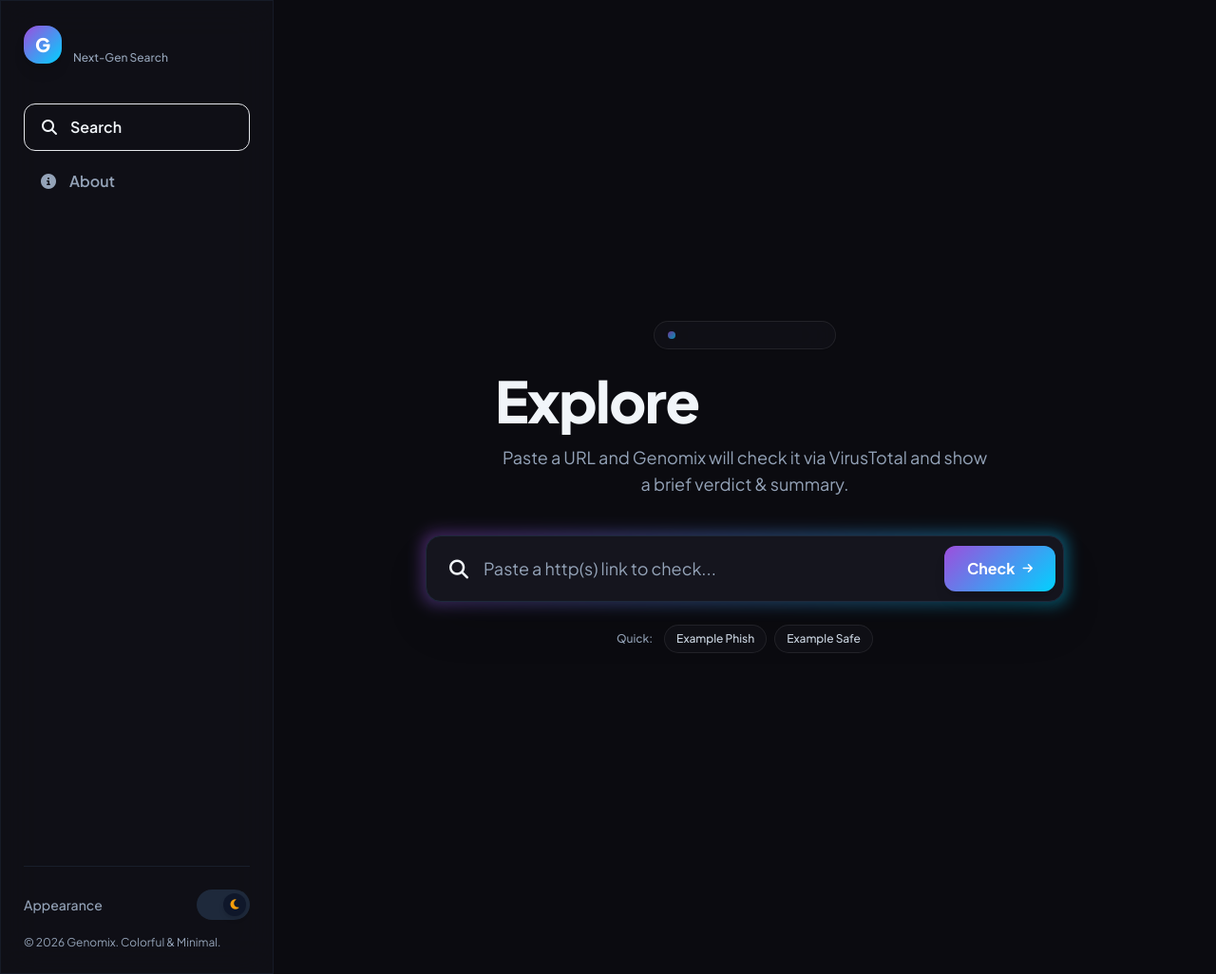
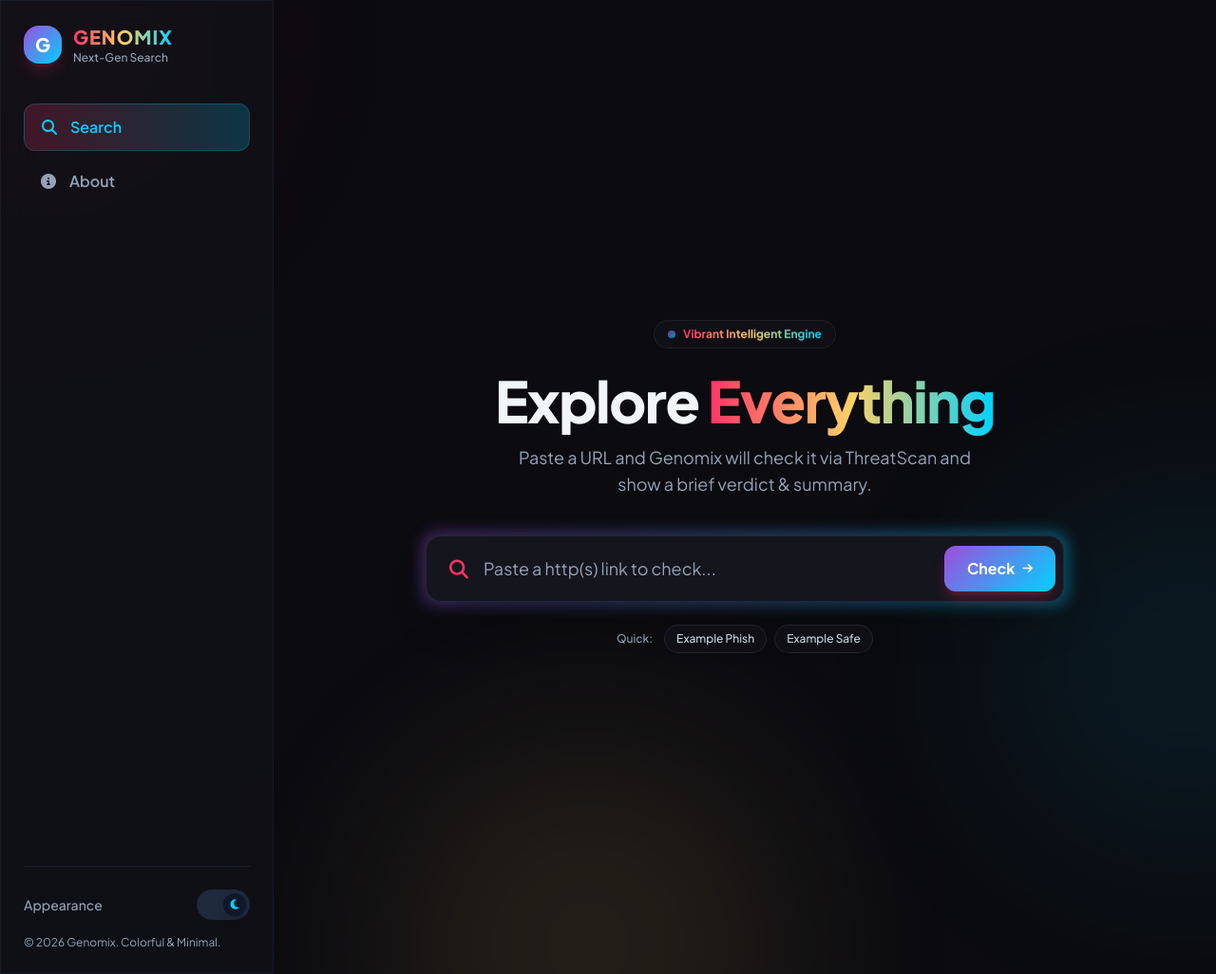
Before and after one commit to FourCarbon/genomix, a Flask app: page / in a window 1280 px wide. Shown: the whole page at 95% size. Run offline with Flask 2, Linux system fonts and the light colour scheme; some libraries are stand-ins or nearby versions.

Commit message:
Enhance Tailwind CSS config and update references
Added custom color and animation configurations to Tailwind CSS. Updated references from VirusTotal to a more generic scan provider in the content.

```diff
--- a/templates/vfx.html
+++ b/templates/vfx.html
@@ -8,14 +8,43 @@
   <script>
     tailwind.config = {
       darkMode: 'class',
-      theme: { /* same config as you had */ }
+      theme: {
+        extend: {
+          colors: {
+            brand: {
+              red: '#ff3366',
+              blue: '#00d2ff',
+              yellow: '#ffd166',
+              purple: '#9d4edd'
+            }
+          },
+          animation: {
+            'gradient-slow': 'gradientShift 12s ease infinite',
+            'float': 'float 6s ease-in-out infinite',
+            'pulse-glow': 'pulseGlow 3s ease-in-out infinite',
+          },
+          keyframes: {
+            gradientShift: {
+              '0%, 100%': { backgroundPosition: '0% 50%' },
+              '50%': { backgroundPosition: '100% 50%' },
+            },
+            float: {
+              '0%, 100%': { transform: 'translateY(0px)' },
+              '50%': { transform: 'translateY(-10px)' },
+            },
+            pulseGlow: {
+              '0%, 100%': { opacity: 0.6, transform: 'scale(1)' },
+              '50%': { opacity: 0.9, transform: 'scale(1.03)' },
+            }
+          }
+        }
+      }
     }
   </script>
   <link rel="stylesheet" href="https://cdnjs.cloudflare.com/ajax/libs/font-awesome/6.4.0/css/all.min.css">
   <link href="https://fonts.googleapis.com/css2?family=Plus+Jakarta+Sans:wght@300;400;500;600;700;800&display=swap" rel="stylesheet">
   <style>
     body { font-family: 'Plus Jakarta Sans', sans-serif; }
-    /* keep your CSS blob, glass-panel, scrollbars, etc. */
     .animated-bg { background: linear-gradient(-45deg, #ff3366, #ff851b, #ffd166, #00d2ff, #9d4edd); background-size: 400% 400%; animation: gradientShift 15s ease infinite; }
     .glass-panel { background: rgba(255,255,255,0.7); backdrop-filter: blur(20px); -webkit-backdrop-filter: blur(20px); border: 1px solid rgba(255,255,255,0.3); }
     .dark .glass-panel { background: rgba(18,18,24,0.75); border: 1px solid rgba(255,255,255,0.08); }
@@ -23,10 +52,14 @@
   </style>
 </head>
 <body class="bg-slate-50 dark:bg-[#0b0b10] text-slate-800 dark:text-slate-100 min-h-screen overflow-x-hidden transition-colors duration-500">
-  <!-- KEEP the rest of your layout: ambient blobs, sidebar, main, etc. -->
+  <div class="fixed inset-0 pointer-events-none overflow-hidden z-0">
+    <div class="absolute -top-40 -left-40 w-96 h-96 bg-brand-red/20 dark:bg-brand-red/15 rounded-full blur-[120px] animate-pulse-glow"></div>
+    <div class="absolute top-1/2 -right-40 w-96 h-96 bg-brand-blue/20 dark:bg-brand-blue/15 rounded-full blur-[120px] animate-pulse-glow" style="animation-delay: 1s;"></div>
+    <div class="absolute -bottom-40 left-1/3 w-96 h-96 bg-brand-yellow/20 dark:bg-brand-yellow/15 rounded-full blur-[120px] animate-pulse-glow" style="animation-delay: 2s;"></div>
+  </div>
+
   <div class="relative z-10 flex flex-col md:flex-row min-h-screen">
     <aside class="w-full md:w-72 p-6 flex flex-col justify-between glass-panel border-b md:border-b-0 md:border-r border-slate-200/50 dark:border-slate-800/50 shrink-0">
-      <!-- logo and nav as before -->
       <div>
         <div class="flex items-center space-x-3 mb-10">
           <div class="w-10 h-10 rounded-2xl animated-bg flex items-center justify-center text-white font-extrabold text-xl shadow-lg shadow-brand-red/20">G</div>
@@ -44,6 +77,7 @@
           </button>
         </nav>
       </div>
+
       <div class="pt-6 border-t border-slate-200/60 dark:border-slate-800/60 mt-6 flex flex-col space-y-4">
         <div class="flex items-center justify-between">
           <span class="text-sm font-medium text-slate-500 dark:text-slate-400">Appearance</span>
@@ -66,7 +100,7 @@
         </div>
 
         <h2 class="text-4xl md:text-6xl font-extrabold tracking-tight mb-4">Explore <span class="bg-gradient-to-r from-brand-red via-brand-yellow to-brand-blue bg-clip-text text-transparent">Everything</span></h2>
-        <p class="text-slate-500 dark:text-slate-400 text-base md:text-lg mb-10 max-w-lg">Paste a URL and Genomix will check it via VirusTotal and show a brief verdict & summary.</p>
+        <p class="text-slate-500 dark:text-slate-400 text-base md:text-lg mb-10 max-w-lg">Paste a URL and Genomix will check it via ThreatScan and show a brief verdict & summary.</p>
 
         <div class="w-full relative group">
           <div class="absolute -inset-1 rounded-2xl animated-bg opacity-40 group-hover:opacity-80 blur transition duration-500"></div>
@@ -87,14 +121,11 @@
           <button onclick="quickSearch('https://example.com/safe')" class="text-xs px-3 py-1.5 rounded-full glass-panel hover:border-brand-blue/50 transition-colors text-slate-600 dark:text-slate-300 font-medium">Example Safe</button>
         </div>
 
-        <!-- ANALYSIS RESULT BOX -->
         <div id="analysis-result" class="w-full mt-10 text-left hidden">
           <div id="result-card" class="glass-panel p-5 rounded-2xl shadow-2xl">
             <div class="flex items-start justify-between">
               <div>
-                <div id="result-badge" class="inline-flex items-center px-3 py-1 rounded-full text-sm font-semibold">
-                  <!-- colored badge -->
-                </div>
+                <div id="result-badge" class="inline-flex items-center px-3 py-1 rounded-full text-sm font-semibold"></div>
                 <h3 id="result-title" class="text-lg font-bold mt-3"></h3>
                 <p id="result-summary" class="text-sm text-slate-600 dark:text-slate-300 mt-2"></p>
                 <p id="result-warning" class="text-sm mt-3 font-semibold text-red-600 hidden">Don't click the link — it appears malicious.</p>
@@ -108,11 +139,9 @@
             <div id="result-reasons" class="mt-4 text-xs text-slate-500"></div>
           </div>
         </div>
-
       </section>
 
       <section id="view-about" class="w-full max-w-3xl hidden opacity-0 transition-all duration-500">
-        <!-- About content as before -->
         <div class="glass-panel p-8 md:p-10 rounded-3xl shadow-2xl relative overflow-hidden">
           <div class="absolute -top-24 -right-24 w-64 h-64 bg-brand-purple/20 rounded-full blur-3xl pointer-events-none"></div>
           <div class="flex items-center space-x-4 mb-6">
@@ -123,8 +152,8 @@
             </div>
           </div>
           <div class="space-y-4 text-slate-600 dark:text-slate-300 text-base leading-relaxed">
-            <p><strong class="text-slate-800 dark:text-white font-bold">Genomix</strong> is a demo that ties VirusTotal lookups with short prewritten summaries to present an easy-to-read verdict for pasted links.</p>
-            <p>It uses VirusTotal for signals — treat results as advisory.</p>
+            <p><strong class="text-slate-800 dark:text-white font-bold">Genomix</strong> is a demo that ties a scanning provider's lookups with short prewritten summaries to present an easy-to-read verdict for pasted links.</p>
+            <p>It uses a scan provider for signals — treat results as advisory.</p>
           </div>
         </div>
       </section>
@@ -132,7 +161,6 @@
   </div>
 
   <script>
-    // Tab switching & theme toggle (same as before)
     function switchTab(tabName) {
       const searchView = document.getElementById('view-search');
       const aboutView = document.getElementById('view-about');
@@ -159,7 +187,6 @@
     }
     if (localStorage.getItem('genomix-theme') === 'light') { document.documentElement.classList.remove('dark'); }
 
-    // Front-end interaction
     const searchInput = document.getElementById('search-input');
     const clearBtn = document.getElementById('clear-btn');
     const resultBox = document.getElementById('analysis-result');
@@ -191,18 +218,16 @@
     async function submitURL() {
       const url = searchInput.value.trim();
       if (!url) return;
-      // minimal client-side validation
       if (!/^https?:\/\//i.test(url)) {
         alert("Please paste a complete http(s) URL starting with http:// or https://");
         return;
       }
 
-      // UI: show loading
       resultBox.classList.remove('hidden');
       resultBadge.className = "inline-flex items-center px-3 py-1 rounded-full text-sm font-semibold";
       resultBadge.textContent = "Checking...";
       resultTitle.textContent = "";
-      resultSummary.textContent = "Querying VirusTotal...";
+      resultSummary.textContent = "Querying scan provider...";
       resultWarning.classList.add('hidden');
       resultUrl.textContent = url;
       resultStats.textContent = "";
@@ -222,7 +247,6 @@
           return;
         }
 
-        // Render by severity
         const color = data.color || 'gray';
         const colorClasses = {
           green: ["bg-green-100","text-green-800"],
```
